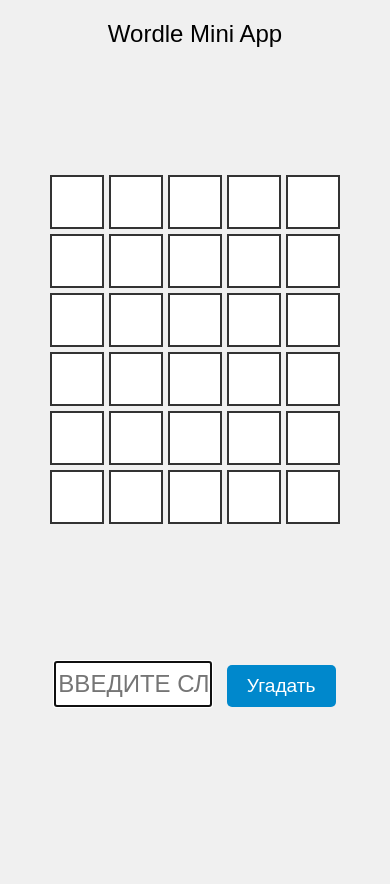
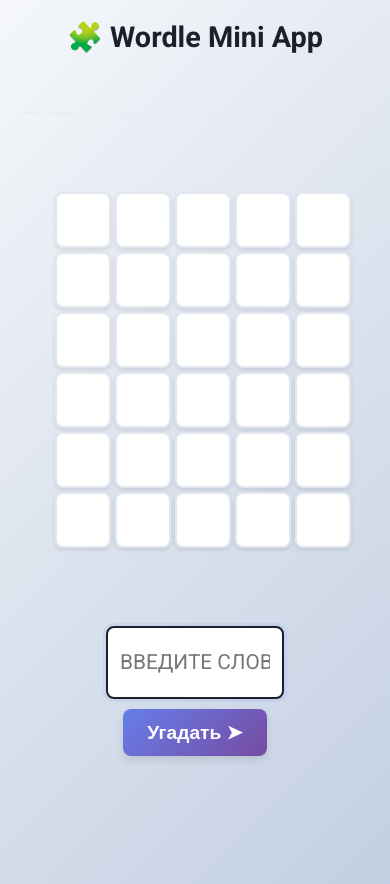
Before and after one commit to d-dyachkov/d-dyachkov.github.io, a plain HTML site: page mini-apps/sample/index.html in a window 390 px wide. Drawn offline with Linux system fonts and the light colour scheme.

Commit message:
Update index.html

```diff
--- a/mini-apps/sample/index.html
+++ b/mini-apps/sample/index.html
@@ -1,106 +1,202 @@
 <!DOCTYPE html>
-<html lang="en">
+<html lang="ru">
 <head>
     <meta charset="UTF-8">
     <meta name="viewport" content="width=device-width, initial-scale=1.0">
     <title>Wordle Mini App</title>
     <script src="https://telegram.org/js/telegram-web-app.js"></script>
+    <link href="https://fonts.googleapis.com/css2?family=Roboto:wght@400;700&display=swap" rel="stylesheet">
     <style>
+        :root {
+            --bg-color: linear-gradient(135deg, #f5f7fa 0%, #c3cfe2 100%);
+            --cell-bg: #ffffff;
+            --border-color: #e2e8f0;
+            --text-color: #1a202c;
+            --correct-bg: #6aaa64;
+            --semi-bg: #c9b458;
+            --incorrect-bg: #787c7e;
+            --button-bg: linear-gradient(135deg, #667eea 0%, #764ba2 100%);
+            --button-hover: linear-gradient(135deg, #5a67d8 0%, #6b46c1 100%);
+        }
+
+        /* Тёмная тема (раскомментируй для активации) */
+        /* body.dark { --bg-color: linear-gradient(135deg, #2d3748 0%, #1a202c 100%); --cell-bg: #4a5568; --border-color: #2d3748; --text-color: #f7fafc; } */
+
         body {
-            font-family: Arial, sans-serif;
+            font-family: 'Roboto', sans-serif;
             text-align: center;
-            background-color: #f0f0f0;
+            background: var(--bg-color);
             margin: 0;
             padding: 20px;
             display: flex;
             flex-direction: column;
             height: 100vh;
             justify-content: space-between;
+            color: var(--text-color);
+            transition: all 0.3s ease;
         }
         #header {
-            font-size: 1.5em;
+            font-size: 1.8em;
+            font-weight: 700;
             margin-bottom: 10px;
+            display: flex;
+            align-items: center;
+            justify-content: center;
+            gap: 10px;
         }
         #gameBoard {
             display: grid;
             grid-template-columns: repeat(5, 1fr);
-            gap: 5px;
+            gap: 6px;
             margin: 20px auto;
-            max-width: 300px;
+            max-width: 320px;
+            padding: 10px;
         }
         .cell {
-            width: 60px;
-            height: 60px;
-            border: 2px solid #333;
+            width: 62px;
+            height: 62px;
+            border: 2px solid var(--border-color);
             text-align: center;
-            line-height: 60px;
-            font-size: 2em;
-            font-weight: bold;
-            background: white;
+            line-height: 62px;
+            font-size: 2.2em;
+            font-weight: 700;
+            background: var(--cell-bg);
+            border-radius: 8px;
+            box-shadow: 0 2px 4px rgba(0,0,0,0.1);
+            transition: all 0.3s ease;
+            transform: scale(1);
+        }
+        .cell:hover {
+            transform: scale(1.05);
         }
         .cell.correct {
-            background: #6aaa64;
+            background: var(--correct-bg);
             color: white;
-            border-color: #6aaa64;
+            border-color: var(--correct-bg);
+            animation: pop 0.3s ease;
         }
         .cell.semi-correct {
-            background: #c9b458;
+            background: var(--semi-bg);
             color: white;
-            border-color: #c9b458;
+            border-color: var(--semi-bg);
+            animation: pop 0.3s ease;
         }
         .cell.incorrect {
-            background: #787c7e;
+            background: var(--incorrect-bg);
             color: white;
-            border-color: #787c7e;
+            border-color: var(--incorrect-bg);
+            animation: shake 0.3s ease;
+        }
+        @keyframes pop {
+            0% { transform: scale(0.8); }
+            50% { transform: scale(1.1); }
+            100% { transform: scale(1); }
+        }
+        @keyframes shake {
+            0%, 100% { transform: translateX(0); }
+            25% { transform: translateX(-5px); }
+            75% { transform: translateX(5px); }
         }
         #inputSection {
             margin: 20px 0;
+            display: flex;
+            justify-content: center;
+            gap: 10px;
+            flex-wrap: wrap;
         }
         #guessInput {
             font-size: 1.5em;
+            font-family: 'Roboto', sans-serif;
             text-transform: uppercase;
             text-align: center;
-            margin-right: 10px;
+            padding: 12px;
             width: 200px;
             height: 50px;
+            border: 2px solid var(--border-color);
+            border-radius: 8px;
+            background: var(--cell-bg);
+            color: var(--text-color);
+            transition: all 0.3s ease;
+        }
+        #guessInput:focus {
+            outline: none;
+            border-color: var(--button-bg);
+            box-shadow: 0 0 0 3px rgba(102, 126, 234, 0.1);
         }
         #guessButton {
             font-size: 1.2em;
-            padding: 10px 20px;
-            background: #0088cc;
+            font-weight: 700;
+            padding: 12px 24px;
+            background: var(--button-bg);
             color: white;
             border: none;
-            border-radius: 5px;
+            border-radius: 8px;
             cursor: pointer;
+            transition: all 0.3s ease;
+            box-shadow: 0 4px 8px rgba(0,0,0,0.1);
+            display: flex;
+            align-items: center;
+            gap: 8px;
         }
-        #guessButton:hover {
-            background: #006699;
+        #guessButton:hover:not(:disabled) {
+            background: var(--button-hover);
+            transform: translateY(-2px);
+            box-shadow: 0 6px 12px rgba(0,0,0,0.15);
+        }
+        #guessButton:disabled {
+            opacity: 0.6;
+            cursor: not-allowed;
         }
         #message {
             font-size: 1.2em;
             margin: 10px 0;
             min-height: 20px;
+            opacity: 0;
+            transition: opacity 0.3s ease;
+            padding: 10px;
+            border-radius: 8px;
+            background: rgba(255,255,255,0.8);
+            backdrop-filter: blur(10px);
+        }
+        #message.show {
+            opacity: 1;
+        }
+        .separator {
+            height: 1px;
+            background: var(--border-color);
+            margin: 20px 0;
+            opacity: 0.5;
         }
         @media (max-width: 400px) {
+            #gameBoard {
+                max-width: 280px;
+                gap: 4px;
+            }
             .cell {
-                width: 50px;
-                height: 50px;
-                line-height: 50px;
-                font-size: 1.5em;
+                width: 52px;
+                height: 52px;
+                line-height: 52px;
+                font-size: 1.8em;
             }
             #guessInput {
                 width: 150px;
-                height: 40px;
+                height: 45px;
+                font-size: 1.3em;
+            }
+            #inputSection {
+                flex-direction: column;
+                align-items: center;
             }
         }
     </style>
 </head>
 <body>
-    <div id="header">Wordle Mini App</div>
+    <div id="header">🧩 Wordle Mini App</div>
+    <div class="separator"></div>
     <div id="gameBoard"></div>
     <div id="inputSection">
         <input type="text" id="guessInput" maxlength="5" placeholder="Введите слово">
-        <button id="guessButton">Угадать</button>
+        <button id="guessButton">Угадать ➤</button>
     </div>
     <div id="message"></div>
 
@@ -109,26 +205,24 @@
         if (window.Telegram && window.Telegram.WebApp) {
             const tg = window.Telegram.WebApp;
             tg.ready();
-            tg.expand(); // Расширить на весь экран
-            tg.setHeaderColor('#0088cc');
-            tg.setBackgroundColor('#f0f0f0');
+            tg.expand();
+            tg.setHeaderColor('#667eea');
+            tg.setBackgroundColor('#f5f7fa');
 
-            // Показать главную кнопку Telegram (опционально)
             tg.MainButton.setText('Поделиться результатом');
             tg.MainButton.onClick(() => {
-                tg.sendData(JSON.stringify({action: 'share', score: currentRow})); // Отправить данные боту
+                tg.sendData(JSON.stringify({action: 'share', score: currentRow + 1}));
             });
             tg.MainButton.show();
 
-            // Приветствие пользователя
             const user = tg.initDataUnsafe.user;
             if (user && user.username) {
-                document.getElementById('header').innerText = `Привет, ${user.username}! Wordle`;
+                document.getElementById('header').innerHTML = `🧩 Привет, ${user.username}! Wordle`;
             }
         }
 
-        // Игра Wordle
-        const solution = 'apple'; // Измените на нужное 5-буквенное слово
+        // Игра Wordle (логика без изменений)
+        const solution = 'apple'; // Измените на нужное слово
         const maxRows = 6;
         let currentRow = 0;
         let currentCol = 0;
@@ -145,12 +239,18 @@
         }
         const cells = document.querySelectorAll('.cell');
 
-        // Логика проверки слова
+        // Показать сообщение с анимацией
+        function showMessage(text) {
+            messageEl.textContent = text;
+            messageEl.classList.add('show');
+            setTimeout(() => messageEl.classList.remove('show'), 3000);
+        }
+
+        // Логика проверки слова (без изменений)
         function checkGuess(guess) {
             const guessArray = guess.split('');
             const solutionArray = solution.split('');
 
-            // Сначала отметим зелёные (правильные позиции)
             const greenCells = [];
             for (let i = 0; i < 5; i++) {
                 if (guessArray[i] === solutionArray[i]) {
@@ -159,7 +259,6 @@
                 }
             }
 
-            // Затем жёлтые (буквы есть, но позиция неверная)
             for (let i = 0; i < 5; i++) {
                 if (!greenCells.includes(i) && solutionArray.includes(guessArray[i])) {
                     cells[currentRow * 5 + i].classList.add('semi-correct');
@@ -168,9 +267,8 @@
                 }
             }
 
-            // Проверка на победу
             if (guess === solution) {
-                messageEl.textContent = 'Поздравляем! Вы угадали!';
+                showMessage('Поздравляем! Вы угадали! 🎉');
                 guessButton.disabled = true;
                 guessInput.disabled = true;
                 if (window.Telegram && window.Telegram.WebApp) {
@@ -179,9 +277,8 @@
                 return true;
             }
 
-            // Проверка на проигрыш
             if (currentRow === maxRows - 1) {
-                messageEl.textContent = `Игра окончена! Слово было: ${solution.toUpperCase()}`;
+                showMessage(`Игра окончена! Слово было: ${solution.toUpperCase()} 😔`);
                 guessButton.disabled = true;
                 guessInput.disabled = true;
                 return false;
@@ -194,11 +291,10 @@
         guessButton.addEventListener('click', () => {
             const guess = guessInput.value.toLowerCase();
             if (guess.length !== 5) {
-                messageEl.textContent = 'Введите 5-буквенное слово!';
+                showMessage('Введите 5-буквенное слово!');
                 return;
             }
 
-            // Заполнить клетки
             for (let i = 0; i < 5; i++) {
                 cells[currentRow * 5 + i].textContent = guess[i].toUpperCase();
             }
@@ -208,10 +304,11 @@
                 currentRow++;
                 guessInput.value = '';
                 guessInput.focus();
+                showMessage(`Попытка ${currentRow + 1}/6`);
             }
         });
 
-        // Обработчик Enter в инпуте
+        // Обработчик Enter
         guessInput.addEventListener('keypress', (e) => {
             if (e.key === 'Enter') {
                 guessButton.click();
```
